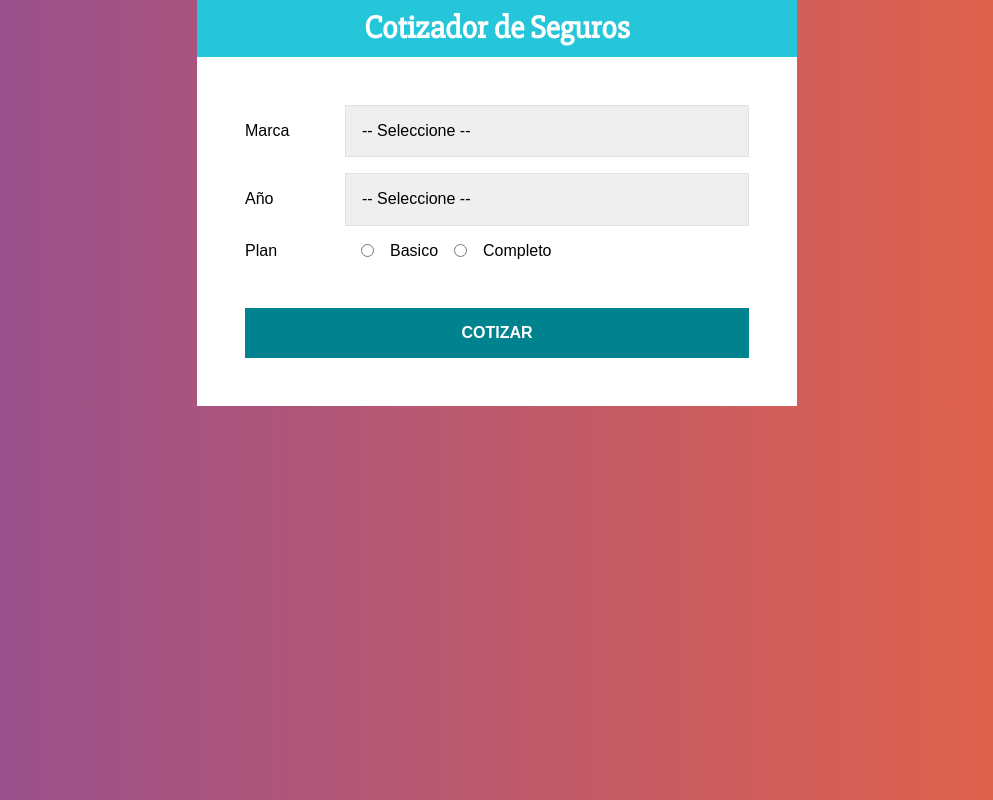
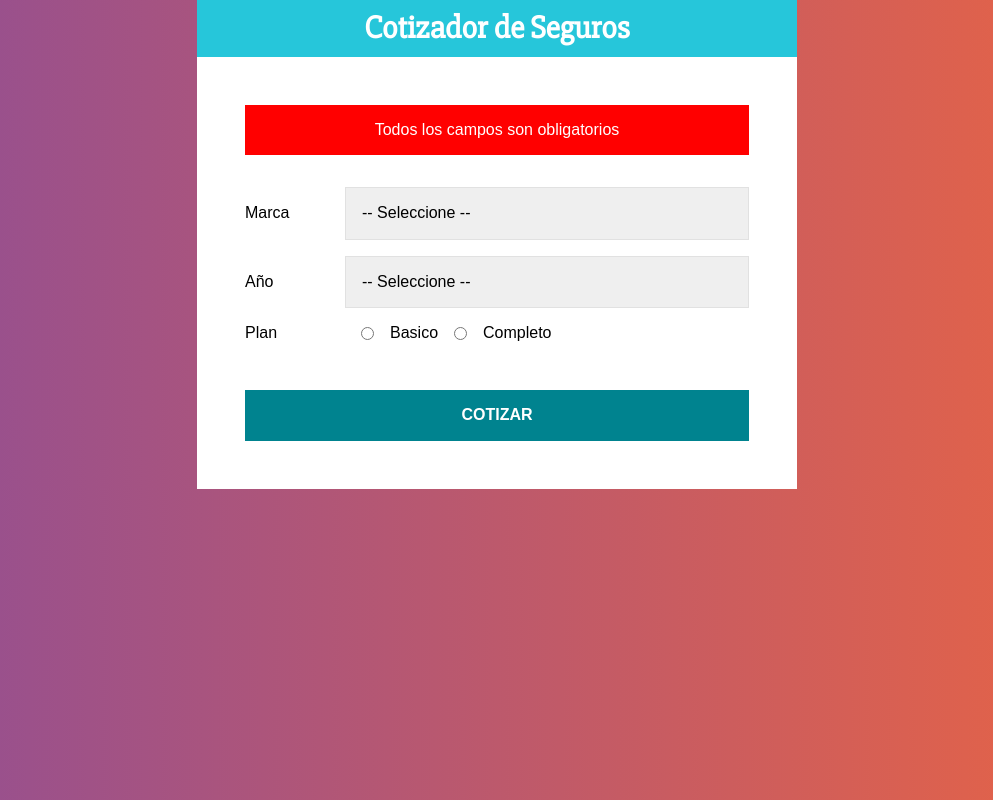
Before and after one commit to josuerodcat90/cotizador, a React (Create React App) app: page / in a window 1280 px wide. Both pictures are taken after a click on the button "COTIZAR". Shown: the whole page, without its empty margins (143-1136 px from the left). Built offline with nearby package versions, Linux system fonts and the light colour scheme.

Commit message:
Form data handle complete.

```diff
--- a/src/components/Form.js
+++ b/src/components/Form.js
@@ -41,12 +41,23 @@
 	}
 `;
 
+const Error = styled.div`
+	background-color: red;
+	color: white;
+	padding: 1rem;
+	width: 100%;
+	text-align: center;
+	margin-bottom: 2rem;
+`;
+
 const Form = () => {
 	const [data, setData] = useState({
 		brand: '',
 		year: '',
 		plan: '',
 	});
+
+	const [error, setError] = useState(false);
 
 	/// Extract the data from state
 	const { brand, year, plan } = data;
@@ -59,8 +70,35 @@
 		});
 	};
 
+	/// Handle the Form data submit
+	const handleSubmit = (e) => {
+		e.preventDefault();
+
+		/// Validate blank fields
+		if (brand.trim() === '' || year.trim() === '' || plan.trim() === '') {
+			setError(true);
+			return;
+		}
+
+		setError(false);
+
+		/// Get the diff between years
+
+		/// Substract 3% of cost for each year
+
+		/// American car 15%
+		/// Asiatic car 5%
+		/// European car 30%
+
+		/// Basic plan 20%
+		/// Complete plan 50%
+
+		/// Total
+	};
+
 	return (
-		<form>
+		<form onSubmit={handleSubmit}>
+			{error ? <Error>Todos los campos son obligatorios</Error> : ''}
 			<Field>
 				<Label>Marca</Label>
 				<Select name='brand' value={brand} onChange={handleChange}>
@@ -105,7 +143,7 @@
 				/>{' '}
 				Completo
 			</Field>
-			<Button type='button'>Cotizar</Button>
+			<Button type='submit'>Cotizar</Button>
 		</form>
 	);
 };
```
